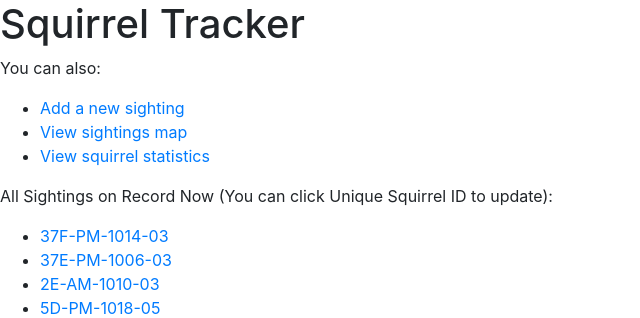
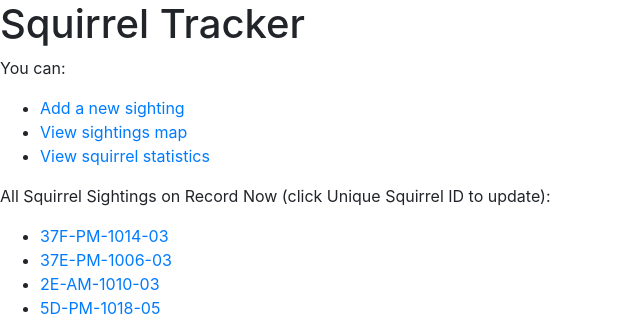
Before and after one commit to leyimai/toolsproject, a Django app: page /sightings/ in a window 1280 px wide. Shown: the top 318 px of the page, without its empty margins (0-640 px from the left). Run offline with Django 3.2, Linux system fonts and the light colour scheme; data comes from the database, SQL or seed files in the repository; some libraries are stand-ins or nearby versions.

Commit message:
Change some format on homepage

```diff
--- a/sightings/templates/sightings/index.html
+++ b/sightings/templates/sightings/index.html
@@ -14,14 +14,14 @@
 <body>
 <h1> Squirrel Tracker </h1>
 
-<p>You can also: </p>
+<p>You can: </p>
 
 <ul>
 	<li><a href="/sightings/add/"> Add a new sighting </a></li>
 	<li><a href="/map/"> View sightings map </a></li>
 	<li><a href="/sightings/stats/"> View squirrel statistics </a></li>
 </ul>
-<p>All Sightings on Record Now (You can click Unique Squirrel ID to update):
+<p>All Squirrel Sightings on Record Now (click Unique Squirrel ID to update):
 </p>
 
 {% if latest_sighting_list %}
```
